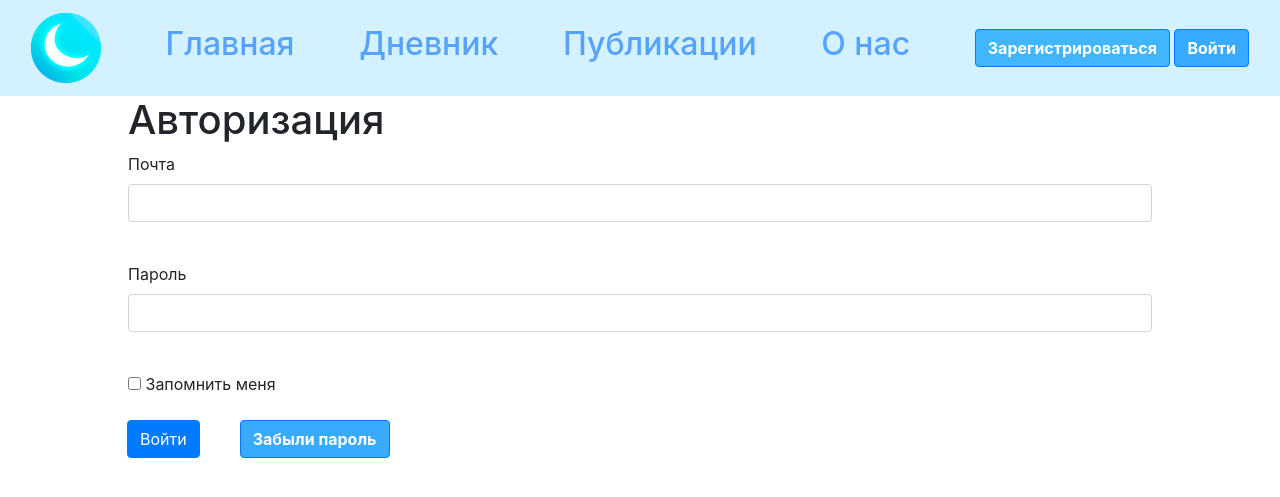
After one commit to AndreiDuvakin/MoonaProjectDevelopment, a Flask app: page /login in a window 1280 px wide. The commit adds this page. Shown: the top 497 px of the page. Run offline with Flask 2, Linux system fonts and the light colour scheme; some libraries are stand-ins or nearby versions.

Commit message:
Сделана страница входа

```diff
--- a/data/users.py
+++ b/data/users.py
@@ -1,11 +1,12 @@
 from datetime import date
 
 import sqlalchemy
+from flask_login import UserMixin
 from werkzeug.security import check_password_hash, generate_password_hash
 from .db_session import SqlAlchemyBase
 
 
-class User(SqlAlchemyBase):
+class User(SqlAlchemyBase, UserMixin):
     __tablename__ = 'users'
 
     id = sqlalchemy.Column(sqlalchemy.Integer,
@@ -25,7 +26,7 @@ class User(SqlAlchemyBase):
     activity = sqlalchemy.Column(sqlalchemy.Date, nullable=True)
 
     def check_password(self, password):
-        return check_password_hash(self.hashed_password, password)
+        return check_password_hash(self.password, password)
 
     def set_password(self, password):
         self.password = generate_password_hash(password)
--- /dev/null
+++ b/forms/login.py
@@ -0,0 +1,11 @@
+from flask_wtf import FlaskForm
+from wtforms import EmailField, PasswordField, BooleanField, SubmitField
+from wtforms.validators import DataRequired
+
+
+class LoginForm(FlaskForm):
+    email = EmailField('Почта', validators=[DataRequired()])
+    password = PasswordField('Пароль', validators=[DataRequired()])
+    style = {"type": "checkbox", "class": "btn-check", "id": "btn-check", "autocomplete": "off"}
+    remember_me = BooleanField('Запомнить меня')
+    submit = SubmitField('Войти')
--- a/main.py
+++ b/main.py
@@ -1,16 +1,19 @@
 from random import randint
 
 from flask import Flask, render_template
+from flask_login import LoginManager, login_user
 from werkzeug.utils import redirect
 
-from PIL import Image
 from data import db_session
 from data.users import User
+from forms.login import LoginForm
 from forms.register import RegisterForm, Confirmation
 from post import mail
 
 app = Flask(__name__)
 app.config['SECRET_KEY'] = 'moona_secret_key'
+login_manager = LoginManager()
+login_manager.init_app(app)
 help_arg = None
 send_msg = False
 secret_code = None
@@ -27,9 +30,30 @@ def secret_key():
     return ''.join([str(randint(0, 9)) for i in range(5)])
 
 
+@login_manager.user_loader
+def load_user(user_id):
+    db_sess = db_session.create_session()
+    return db_sess.query(User).get(user_id)
+
+
 @app.route('/')
 def main_page():
     return render_template('base.html', title='moona')
+
+
+@app.route('/login', methods=['GET', 'POST'])
+def login():
+    form = LoginForm()
+    if form.validate_on_submit():
+        db_sess = db_session.create_session()
+        user = db_sess.query(User).filter(User.email == form.email.data).first()
+        if user and user.check_password(form.password.data):
+            login_user(user, remember=form.remember_me.data)
+            return redirect("/")
+        return render_template('login.html',
+                               message="Неправильный логин или пароль",
+                               form=form)
+    return render_template('login.html', title='Авторизация', form=form, message='')
 
 
 @app.route('/confirmation', methods=['GET', 'POST'])
--- a/static/css/register.css
+++ b/static/css/register.css
@@ -7,3 +7,6 @@
 .title {
 text-align: center;
 }
+#buttons {
+margin-left: -4%;
+}
--- a/templates/base.html
+++ b/templates/base.html
@@ -12,11 +12,11 @@
 <body>
 <nav class="navbar navbar-light" style="background-color: #d4f1ff;">
     <div class="container-fluid">
-        <a class="navbar-brand" href="#">
+        <a class="navbar-brand" href="/">
             <img src="static/img/MoonCcircl1.png" width="70" height="70">
         </a>
         <ul class="navbar-nav">
-            <a class="navbar-brand" href="#">
+            <a class="navbar-brand" href="/">
                 <h2 style="color:#56a3ff">Главная</h2>
             </a>
         </ul>
--- /dev/null
+++ b/templates/login.html
@@ -0,0 +1,38 @@
+<link rel="stylesheet" href="../static/css/register.css">
+{% extends "base.html" %}
+
+{% block content %}
+<div class="divlog">
+    <h1>Авторизация</h1>
+    <form action="" method="post">
+        {{ form.hidden_tag() }}
+        <p>
+            {{ form.email.label }}<br>
+            {{ form.email(class="form-control", type="email") }}<br>
+            {% for error in form.email.errors %}
+        <div class="alert alert-danger" role="alert">
+            {{ error }}
+        </div>
+        {% endfor %}
+        </p>
+        <p>
+            {{ form.password.label }}<br>
+            {{ form.password(class="form-control", type="password") }}<br>
+            {% for error in form.password.errors %}
+        <div class="alert alert-danger" role="alert">
+            {{ error }}
+        </div>
+        {% endfor %}
+        </p>
+        <p>{{ form.remember_me }} {{ form.remember_me.label }}</p>
+        <div class="input-group mb-3" id="buttons">
+            <ul>{{ form.submit(type="submit", class="btn btn-primary") }}</ul>
+            <ul><a class="btn btn-primary" style="background-color:#38aaff" type="submit" href="/recovery"><strong>Забыли
+                пароль</strong></a></ul>
+        </div>
+        {% if message != '' %}
+        <div class="alert alert-danger" role="alert">{{ message }}</div>
+        {% endif %}
+    </form>
+</div>
+{% endblock %}
```
Also changed, not shown: db/moona_data.db.
